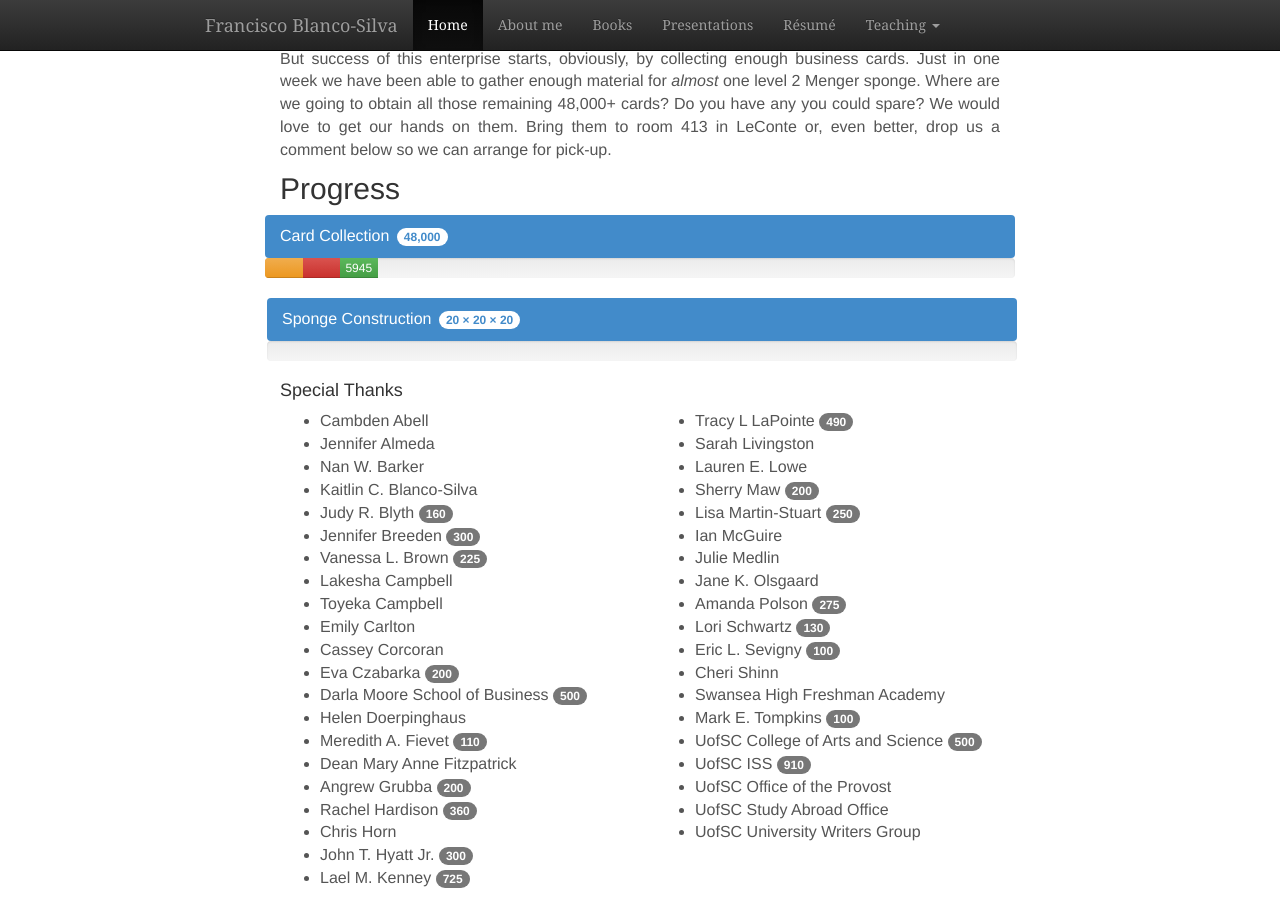
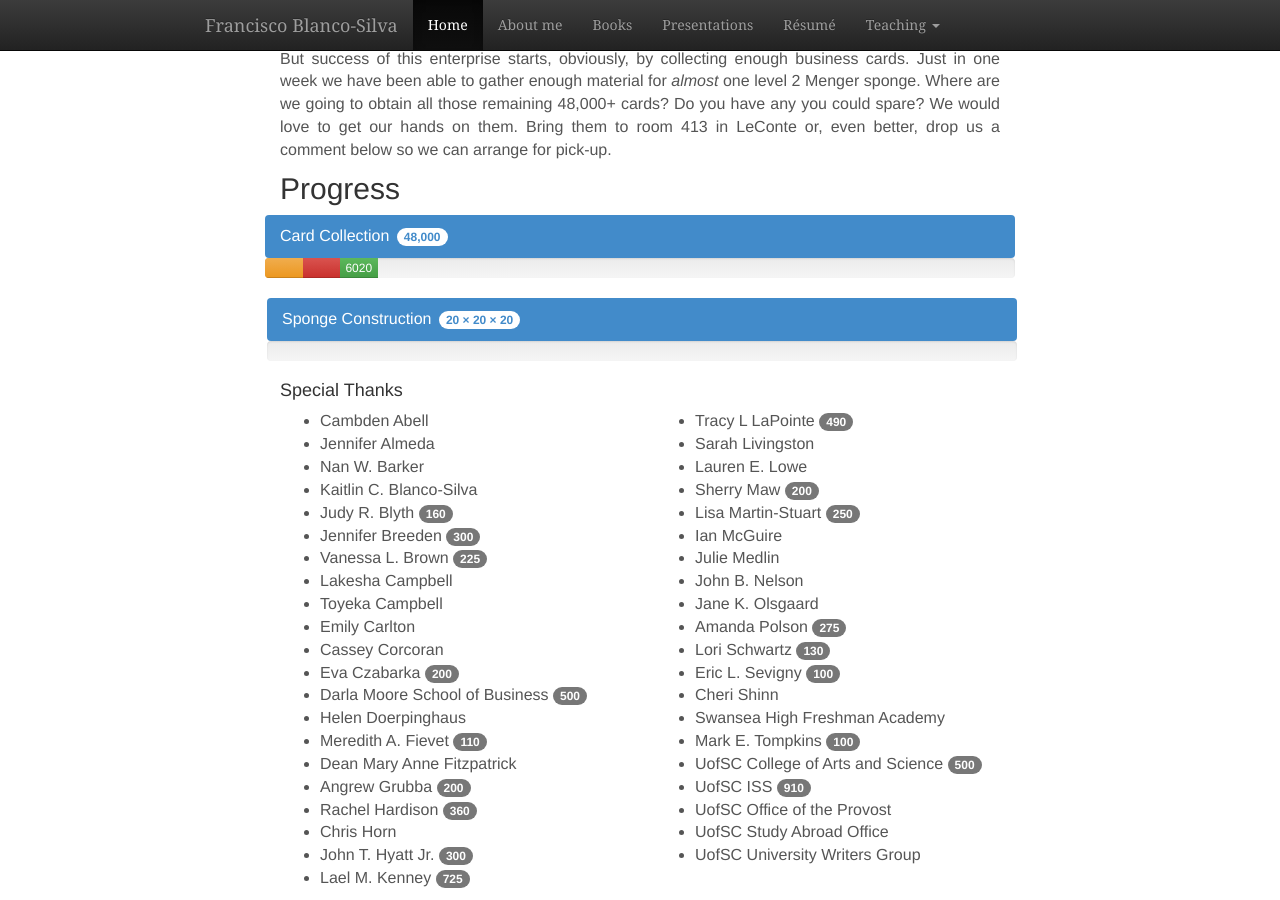
Before and after one commit to blancosilva/blancosilva.github.io, a Jekyll site: the page built from _posts/2014-11-05-Menger-Sponges.md, in a window 1280 px wide and 900 px high, scrolled down 2421 px. Built offline with Jekyll 4.4.1, drawn with Linux system fonts in a browser that asks for light colours; nearby versions of some CDN libraries; formulas are drawn with MathJax 3; comment, search, counter and statistics services are not loaded.

Commit message:
Further progress in Menger Sponge collection

```diff
--- a/_posts/2014-11-05-Menger-Sponges.md
+++ b/_posts/2014-11-05-Menger-Sponges.md
@@ -53,7 +53,7 @@ But success of this enterprise starts, obviously, by collecting enough business
 			<div class="progress">
 				<div class="progress-bar progress-bar-warning" style="width: 5%"><span class="sr-only">2500</span></div>
 				<div class="progress-bar progress-bar-danger" style="width: 5%"><span class='sr-only'>5020</span></div>
-				<div class="progress-bar progress-bar-success" style="width: 5%"><span>5945</span></div>
+				<div class="progress-bar progress-bar-success" style="width: 5%"><span>6020</span></div>
 			<!-- <div class="progress-bar progress-bar-warning" style="width: 5%"><span class="sr-only">Level-2</span></div>
 			<div class="progress-bar progress-bar-danger" style="width: 5%"><span class='sr-only'>Level-2</span></div>
 			<div class="progress-bar progress-bar-success" style="width: 5%"><span class="sr-only">Level-2</span></div>
@@ -138,6 +138,7 @@ But success of this enterprise starts, obviously, by collecting enough business
 			<li>Lisa Martin-Stuart <span class="badge">250</span></li>
 			<li>Ian McGuire</li>
 			<li>Julie Medlin</li>
+			<li>John B. Nelson</li>
 			<li>Jane K. Olsgaard</li>
 			<li>Amanda Polson <span class="badge">275</span></li>
 			<li>Lori Schwartz <span class="badge">130</span></li>
```
Also changed, not shown: 3 other files.
